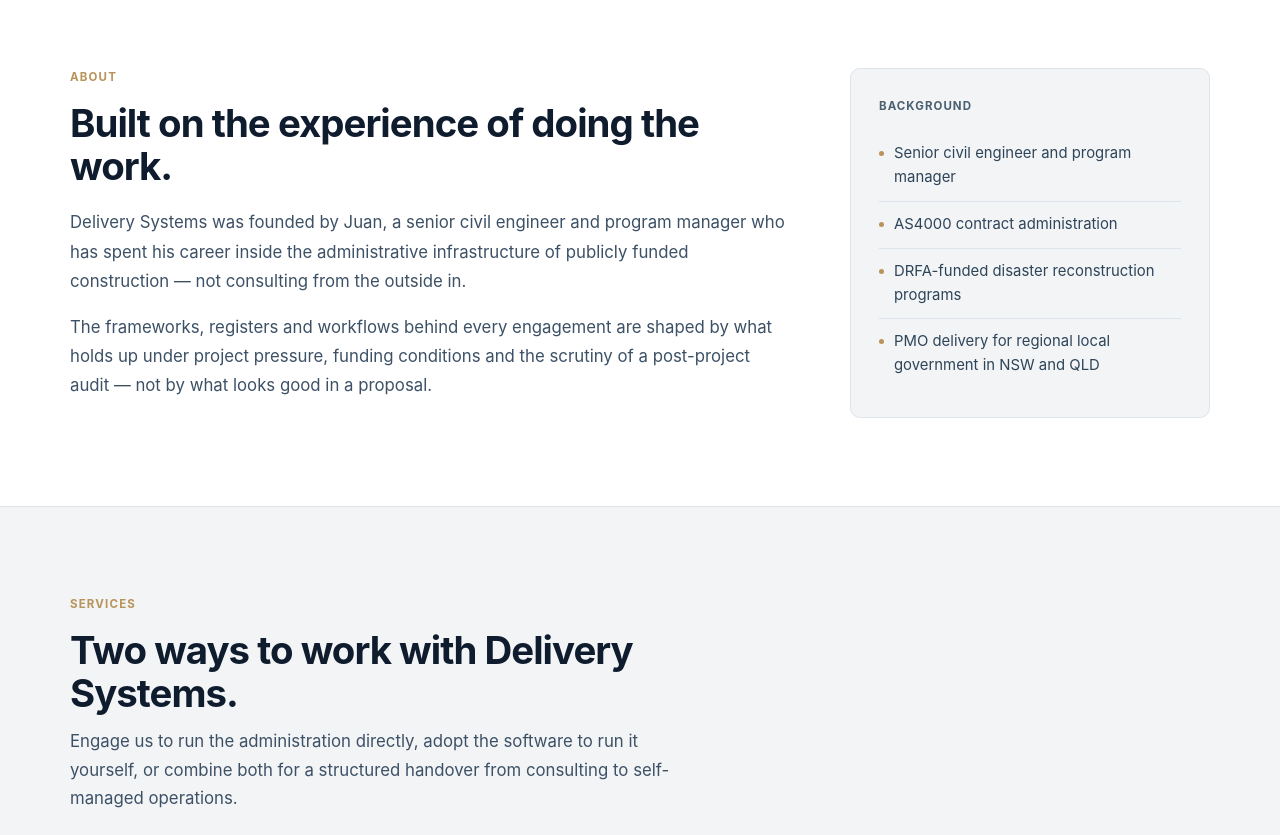
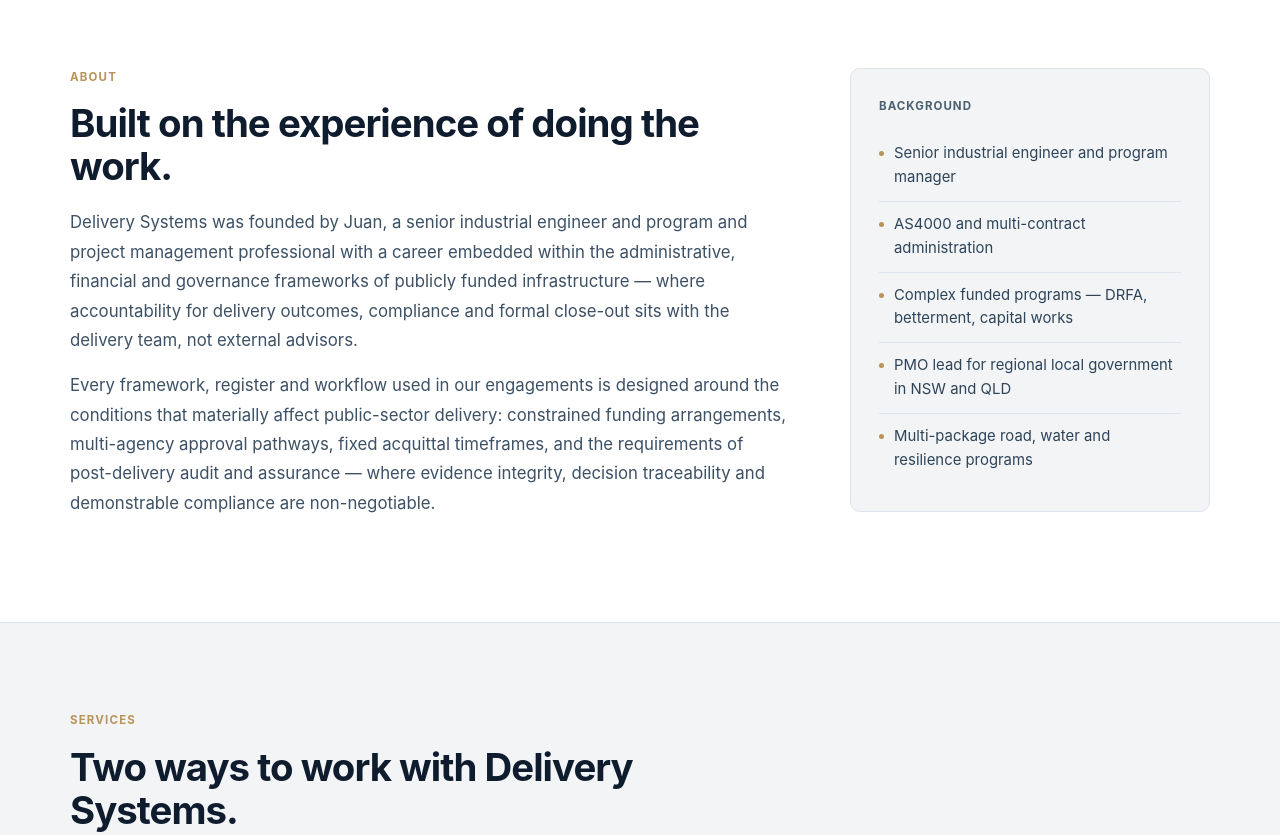
Before and after one commit to deliverysystems/website, a plain HTML site: page index.html in a window 1280 px wide. Shown: the part 820-1655 px from the top of the page. Drawn offline with Linux system fonts and the light colour scheme.

Commit message:
Update About section and refine services language

```diff
--- a/index.html
+++ b/index.html
@@ -587,24 +587,30 @@
           <span class="section-label">About</span>
           <h2>Built on the experience of doing the work.</h2>
           <p class="about-body">
-            Delivery Systems was founded by Juan, a senior civil engineer and program
-            manager who has spent his career inside the administrative infrastructure
-            of publicly funded construction — not consulting from the outside in.
+            Delivery Systems was founded by Juan, a senior industrial engineer and
+            program and project management professional with a career embedded within
+            the administrative, financial and governance frameworks of publicly funded
+            infrastructure — where accountability for delivery outcomes, compliance
+            and formal close-out sits with the delivery team, not external advisors.
           </p>
           <p class="about-body">
-            The frameworks, registers and workflows behind every engagement are shaped
-            by what holds up under project pressure, funding conditions and the scrutiny
-            of a post-project audit — not by what looks good in a proposal.
+            Every framework, register and workflow used in our engagements is designed
+            around the conditions that materially affect public-sector delivery:
+            constrained funding arrangements, multi-agency approval pathways, fixed
+            acquittal timeframes, and the requirements of post-delivery audit and
+            assurance — where evidence integrity, decision traceability and
+            demonstrable compliance are non-negotiable.
           </p>
         </div>
 
         <aside class="cred-card">
           <p class="cred-card-label">Background</p>
           <ul class="cred-list">
-            <li>Senior civil engineer and program manager</li>
-            <li>AS4000 contract administration</li>
-            <li>DRFA-funded disaster reconstruction programs</li>
-            <li>PMO delivery for regional local government in NSW and QLD</li>
+            <li>Senior industrial engineer and program manager</li>
+            <li>AS4000 and multi-contract administration</li>
+            <li>Complex funded programs — DRFA, betterment, capital works</li>
+            <li>PMO lead for regional local government in NSW and QLD</li>
+            <li>Multi-package road, water and resilience programs</li>
           </ul>
         </aside>
 
@@ -635,7 +641,7 @@
               workflows and DRFA funding requirements.
             </p>
             <ul class="service-list">
-              <li>Payment certificate administration and certification support</li>
+              <li>Payment claim assessment and certification</li>
               <li>Variation management and dispute resolution records</li>
               <li>Contract registers, status reporting and financial control</li>
               <li>PMO delivery for multi-contract reconstruction programs</li>
@@ -652,7 +658,7 @@
               teams that need structured control without enterprise-scale complexity.
             </p>
             <ul class="service-list">
-              <li>Payment claim and certificate workflow management</li>
+              <li>Payment claim and certification workflow</li>
               <li>Variation register with status tracking and value control</li>
               <li>Contract financial dashboard and committed cost visibility</li>
               <li>Audit trail for approvals, decisions and document history</li>
```
